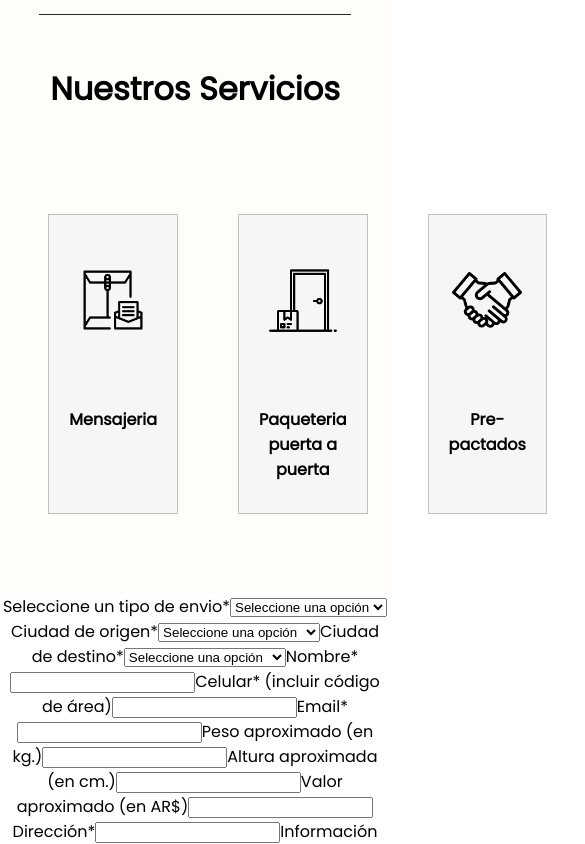
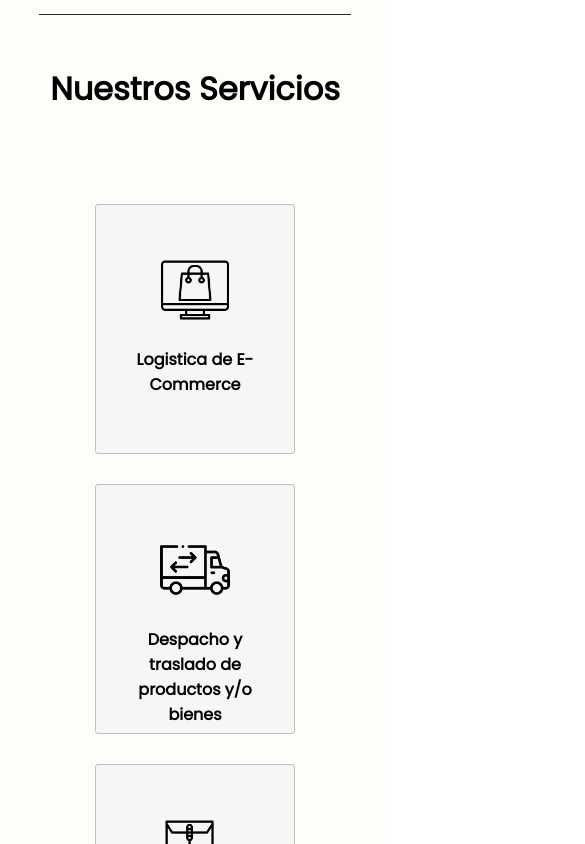
Before and after one commit to CesarAlcoholado/ParcelPlus, a React (Create React App) app in the folder client/: page /Home in a window 390 px wide. Shown: the part 880-1724 px from the top of the page, 585 px wide, since content can reach past the window. Built offline with nearby package versions, Linux system fonts and the light colour scheme.

Commit message:
Update responsive Services

```diff
--- a/client/src/components/ServiceCard/ServiceCard.module.css
+++ b/client/src/components/ServiceCard/ServiceCard.module.css
@@ -11,6 +11,7 @@
   margin: 0 30px;
   border: 1px solid #c0c0c0;
   background-color: #f6f6f6;
+  border-radius: 3px;
 }
 
 .title{
@@ -18,3 +19,12 @@
   font-family: inherit;
   height: 70px;
 }
+
+@media (max-width: 990px){
+  .card {
+    width: 200px;
+    height: 250px;
+    margin-top: 30px
+
+  }
+}
--- a/client/src/components/ServicesSection/ServicesSection.module.css
+++ b/client/src/components/ServicesSection/ServicesSection.module.css
@@ -20,3 +20,14 @@
   margin-top: 50px;
   width: 80vw;
 }
+
+@media (max-width: 990px){
+
+  .cardsContainer{
+    flex-direction: column;
+    width: 100vw;
+    align-items: center;
+    padding: 40px
+  }
+
+}
```
